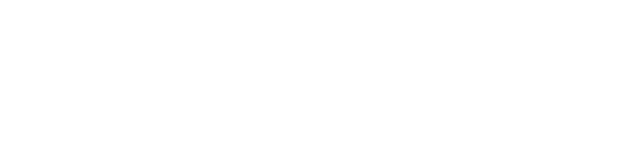
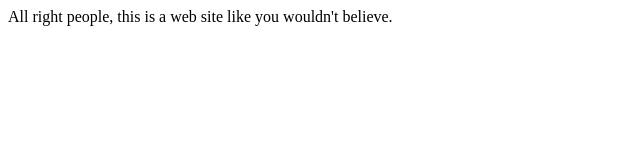
Before and after one commit to sonicblis/palladient-web, a plain HTML site: page index.html in a window 1280 px wide. Shown: the whole page, without its empty margins (0-640 px from the left). Drawn offline with Linux system fonts and the light colour scheme.

Commit message:
Changed the default file

```diff
--- a/index.html
+++ b/index.html
@@ -5,6 +5,6 @@
     <title></title>
 </head>
 <body>
-
+    All right people, this is a web site like you wouldn't believe.
 </body>
 </html>
```
